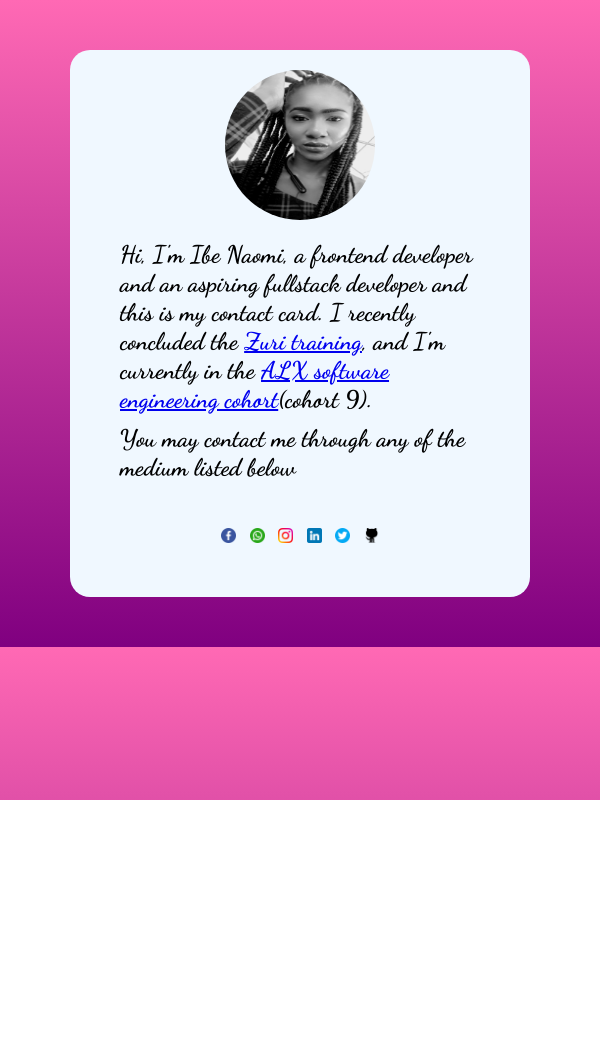
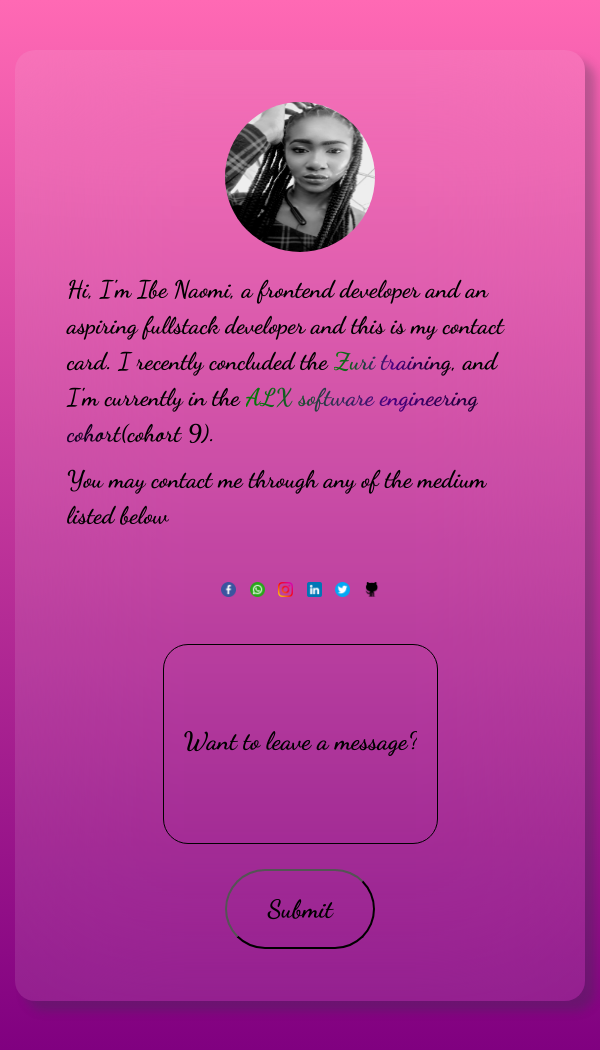
Before and after one commit to Amarajah/contact-me, a plain HTML site: page index.html in a window 600 px wide. Before the commit the page ends 800 px from the top, so only its background shows below. Drawn offline with Linux system fonts and the light colour scheme.

Commit message:
Updated some parts of the card

```diff
--- a/index.html
+++ b/index.html
@@ -15,7 +15,7 @@
             <img src="IMG_20211127_144642_423~2.jpg" id="my-image" >
         </div>
         <div class="writeup">
-            <h3 class="one">Hi, I'm Ibe Naomi, a frontend developer and an aspiring fullstack developer and this is my contact card. I recently concluded the <a href="training.zuri.team"><b class="b">Zuri training</b></a>, and I'm currently in the <a href="alx.africa"><b>ALX software engineering cohort</b></a>(cohort 9).</h3>
+            <h3 class="one">Hi, I'm Ibe Naomi, a frontend developer and an aspiring fullstack developer and this is my contact card. I recently concluded the <a href="training.zuri.team"><b class="b">Zuri training</b></a>, and I'm currently in the <a href="alx.africa"><b class="b">ALX software engineering cohort</b></a>(cohort 9).</h3>
             <p class="two">You may contact me through any of the medium listed below </p>
         </div>
         <div class="icon">
@@ -40,6 +40,14 @@
                 </li>
             </ul>
         </div>
+        <div id="message">
+            <form action="https://formspree.io/f/mqkjeekb" method="POST">
+            <input type="text" name="mail" placeholder="Want to leave a message?" class="mail" required>
+            <div class="button">
+                <button type="submit" name="button" id="but">Submit</button>
+            </div>
+            </form>
+        </div>
         </div>
     </main>
     <footer></footer>
--- a/style.css
+++ b/style.css
@@ -26,6 +26,9 @@ main{
 #logo:hover{
     height: 40px;
 }
+a{
+    text-decoration: none;
+}
 ul{
    list-style: none;
 }
@@ -39,12 +42,22 @@ ul{
     padding: 1.5rem;
 }
 .all{
-    background-color: aliceblue;
+    background-color: rgba(255,255,255,0.1);
     padding-top: 100px;
     padding-bottom: 150px;
     margin-left: 200px;
     margin-right: 200px;
     border-radius: 20px;
+    backdrop-filter: blur(70px);
+    border: 2px solid transparent;
+    box-shadow: 10px 10px 10px rgba(45,55,68,0.30);
+    line-height: 1.5;
+}
+.b{
+    background-image: linear-gradient(to left, black, indigo,green);
+    -webkit-background-clip: text;
+    -moz-background-clip: text;
+    color: transparent;
 }
 .writeup{
     padding: 20px 50px;
@@ -59,18 +72,61 @@ ul{
     font-family: 'Dancing Script', cursive;
     font-size: 1.5rem;
 }
-@media only screen and (min-width:600px){
+#message{
+    margin-top: 60px;
+    display: flex;
+    justify-content: center;
+    width: 100%;
+}
+.mail{
+    width: 500px;
+    height: 30vh;
+    padding: 50px;
+    border-radius: 25px;
+    border: 1px solid black;
+    background-color: transparent;
+}
+.mail::placeholder{
+    text-align: center;
+    color: black;
+    font-family: 'Dancing Script', cursive;
+    font-size: 25px;
+}
+.button{
+    display: flex;
+    justify-content: center;
+    margin-top: 40px;
+}
+#but{
+    background-color: transparent;
+    height: 10vh;
+    width: 150px;
+    font-family: 'Dancing Script', cursive;
+    border-radius: 50px;
+    font-size: 25px;
+}
+#but:hover{
+    background-color: black;
+    color: white;
+    font-size: 30px;
+    width: 200px;
+}
+@media only screen and (max-width:1080px){
     main{
         padding-top: 100px;
         padding-bottom: 100px;
     }
     .all{
-        background-color: aliceblue;
-        padding-top: 50px;
+        background-color: rgba(255,255,255,0.1);
+        padding-top: 100px;
         padding-bottom: 100px;
-        margin-left: 150px;
-        margin-right: 150px;
+        margin-left: 20px;
+        margin-right: 20px;
         border-radius: 20px;
+        backdrop-filter: blur(70px);
+        border: 2px solid transparent;
+        box-shadow: 10px 10px 10px rgba(45,55,68,0.30);
+        line-height: 1.5;
     }
     #logo{
         height: 25px;
@@ -95,11 +151,16 @@ ul{
         overflow-x: hidden;
     }
     .all{
-        background-color: aliceblue;
-        padding-top: 20px;
+        background-color: rgba(255,255,255,0.1);
+        padding-top: 50px;
         padding-bottom: 50px;
-        margin-left: 70px;
-        margin-right: 70px;
+        margin-left: 15px;
+        margin-right: 15px;
+        border-radius: 20px;
+        backdrop-filter: blur(70px);
+        border: 2px solid transparent;
+        box-shadow: 10px 10px 10px rgba(45,55,68,0.30);
+        line-height: 1.5;
     }
     #my-image{
         width: 150px;
@@ -115,4 +176,22 @@ ul{
     .ul li{
         padding: 0.3rem;
     }
+    #message{
+        margin-top: 40px;
+        display: flex;
+        justify-content: center;
+        width: 100%;
+    }
+    .mail{
+        width: 275px;
+        height: 25vh;
+        padding: 20px;
+    }
+    .button{
+        margin-top: 25px;
+    }
+    #but{
+        height: 10vh;
+        font-size: 25px;
+    }
 }
```
Also changed, not shown: 1 other file.
